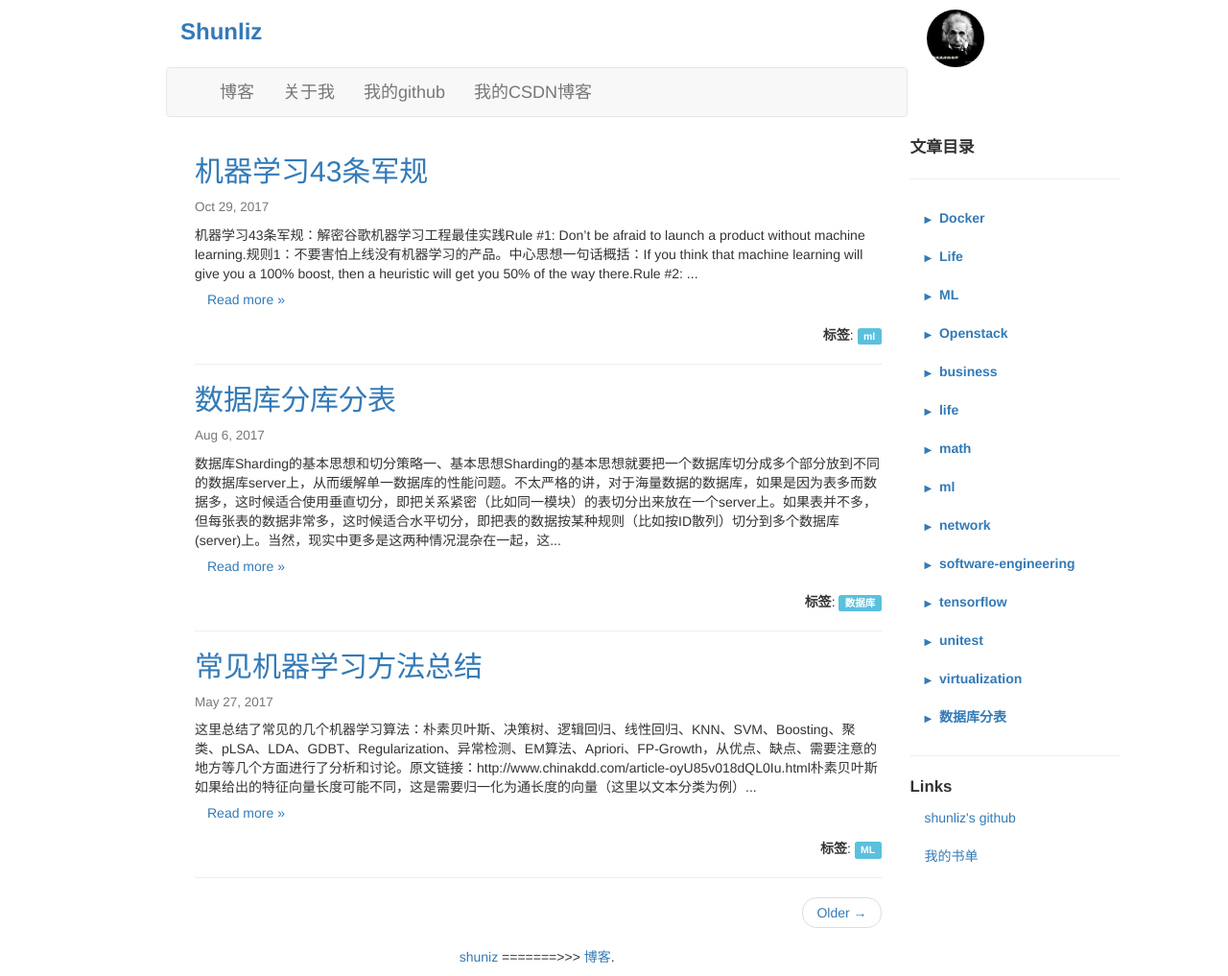
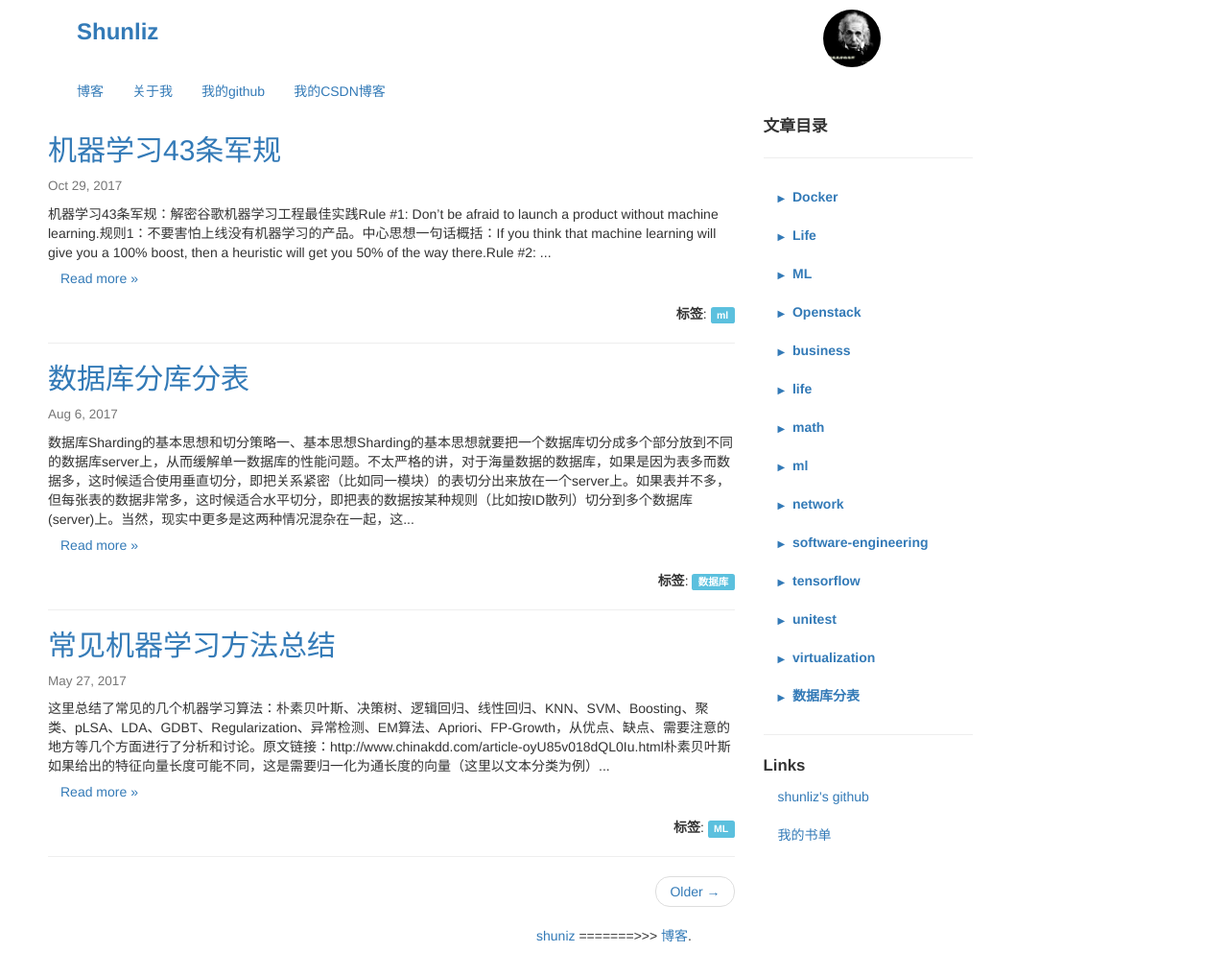
Before and after one commit to shunliz/shunliz.github.io, a Jekyll site: the page built from index.html, in a window 1280 px wide. Shown: the whole page at 96% size. Built offline with Jekyll 4.4.1, drawn with Linux system fonts in a browser that asks for light colours; the list of posts is cut into pages by our own code; after the commit the page ends 995 px from its top, so only the background shows below that.

Commit message:
修复导航栏：确保菜单靠左显示

```diff
--- a/_includes/header.html
+++ b/_includes/header.html
@@ -13,15 +13,16 @@
         </div>
       </div>
       <div class="row-fluid">
-        <div class="col-xs-10 span9">
+        <div class="col-xs-12">
           <!-- sub menu -->
-          <ul class="navbar navbar-default" role="navigation">
-            <div class="navbar-header navbar-left">
-              <a class="nav navbar-brand" href="/">博客</a>
-              <a class="nav navbar-brand" href="/about">关于我</a>
-			  <a class="nav navbar-brand" href="http://github.com/shunliz">我的github</a>
-			  <a class="nav navbar-brand" href="http://blog.csdn.net/shatty">我的CSDN博客</a>
-
-              &nbsp;&nbsp;&nbsp;
-            </div>
+          <ul class="nav navbar-nav navbar-default">
+            <li><a href="/">博客</a></li>
+            <li><a href="/about">关于我</a></li>
+            <li><a href="http://github.com/shunliz">我的github</a></li>
+            <li><a href="http://blog.csdn.net/shatty">我的CSDN博客</a></li>
           </ul>
+        </div>
+      </div>
+    </div>
+  </div>
+</div>
--- a/css/renge.css
+++ b/css/renge.css
@@ -11,9 +11,33 @@
 }
 .v-center {
     width:1024px;
+    margin-left: 20px;
 }
 .miaopasi {
   margin-top: 10px;
+}
+
+/* 导航栏样式 */
+.navbar {
+  background: transparent;
+  border: none;
+  margin-bottom: 0;
+}
+.navbar-default {
+  background: transparent;
+  border: none;
+}
+.navbar-brand {
+  float: left !important;
+}
+.navbar-nav {
+  float: left !important;
+}
+.navbar-default .navbar-brand {
+  color: #555;
+}
+.navbar-default .navbar-brand:hover {
+  color: #333;
 }
 
 /* 树形菜单样式 */
```
